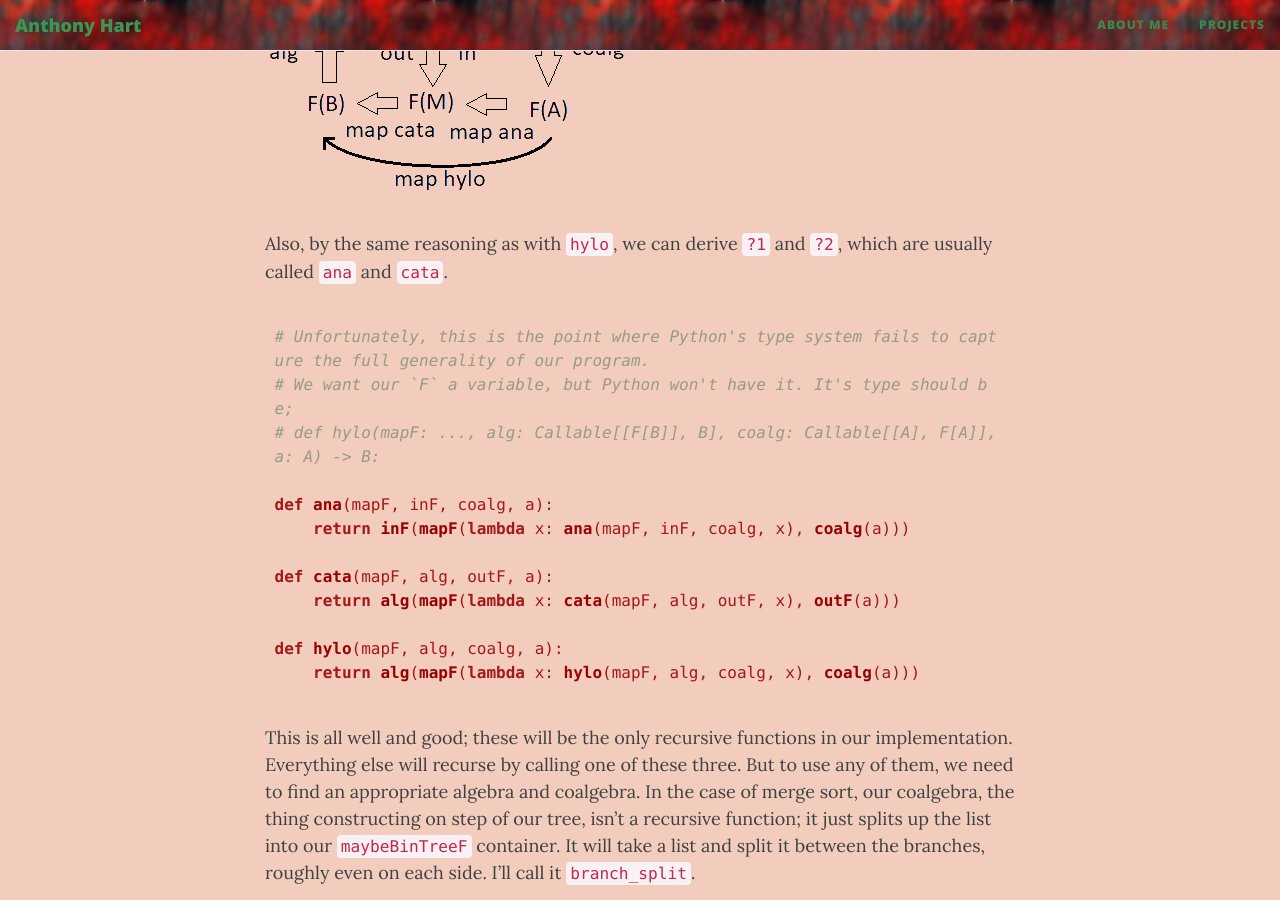
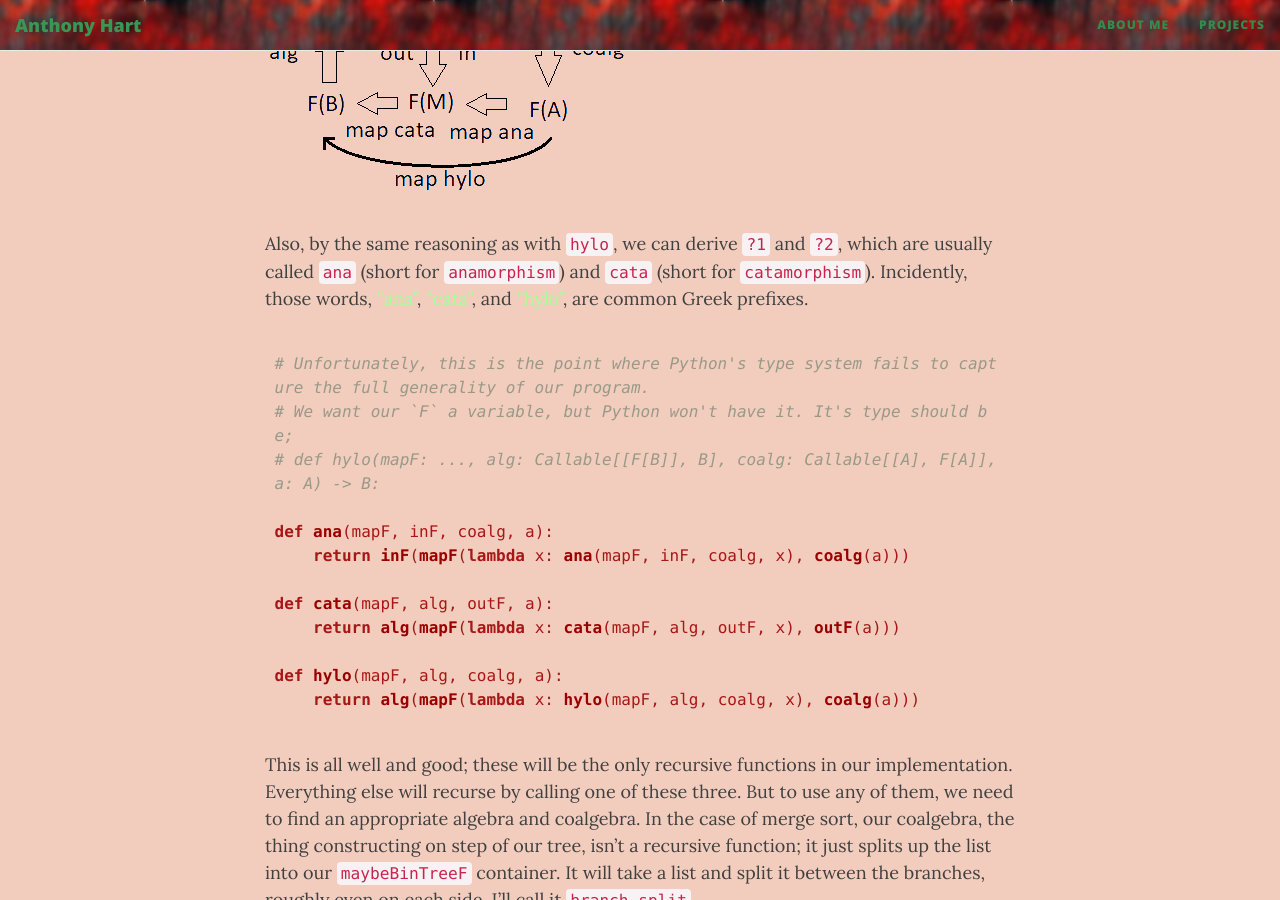
Before and after one commit to AHartNtkn/AHartNtkn.github.io, a Jekyll site: the page built from _posts/2020-04-07-Sorting-Lists-Recursively;-The-Easy-Way.md, in a window 1280 px wide and 900 px high, scrolled down 9088 px. Built offline with Jekyll 4.4.1, drawn with Linux system fonts in a browser that asks for light colours; nearby versions of some CDN libraries; some of the changed text lies outside the part shown.

Commit message:
Improve explanations.

````diff
--- a/_posts/2020-04-07-Sorting-Lists-Recursively;-The-Easy-Way.md
+++ b/_posts/2020-04-07-Sorting-Lists-Recursively;-The-Easy-Way.md
@@ -292,7 +292,7 @@ If you think about this for a second, you may realize that, being under a map, `
 
 ![cata](../img/hylomorphisms/Hylo4.png)
 
-Also, by the same reasoning as with `hylo`, we can derive `?1` and `?2`, which are usually called `ana` and `cata`.
+Also, by the same reasoning as with `hylo`, we can derive `?1` and `?2`, which are usually called `ana` (short for `anamorphism`) and `cata` (short for `catamorphism`). Incidently, those words, ["ana"](https://www.dictionary.com/browse/ana-), ["cata"](https://www.dictionary.com/browse/cata-), and ["hylo"](https://www.dictionary.com/browse/hylo-), are common Greek prefixes.
 
 
 ```python
@@ -451,7 +451,7 @@ The coalgebra of Quicksort, the thing constructing a single step of our tree, wi
 * the head of the list
 * a list of elements greater than the head of the list
 
-I'll call this function `duel_filter`. This function will recurse over the input list; deconstructing one element of the list at every step and placing it in one of the two branches. Since algebra's deconstruct one step, we'll try looking for that and then defining `duel_filter` over that algebra. The algebra in question will take and `a` and `b` of type `A` and two lists; placing `b` in the first list if it’s less than or equal to `a`, and in the second list otherwise. The lists and `a` will the be placed in a branch.
+I'll call this function `duel_filter`. This function will recurse over the input list; deconstructing one element of the list at every step and placing it in one of the two branches. Since algebra's deconstruct one step, we'll try looking for that and then defining `duel_filter` as a catamorphism over that algebra. The algebra in question will take and `a` and `b` of type `A` and two lists; placing `b` in the first list if it’s less than or equal to `a`, and in the second list otherwise. The lists and `a` will the be placed in a branch.
 
 ```python
 def duel_filter_alg(lF: ListF[A, NodeTreeF[A, List[A]]]) -> NodeTreeF[A, List[A]]:
````
